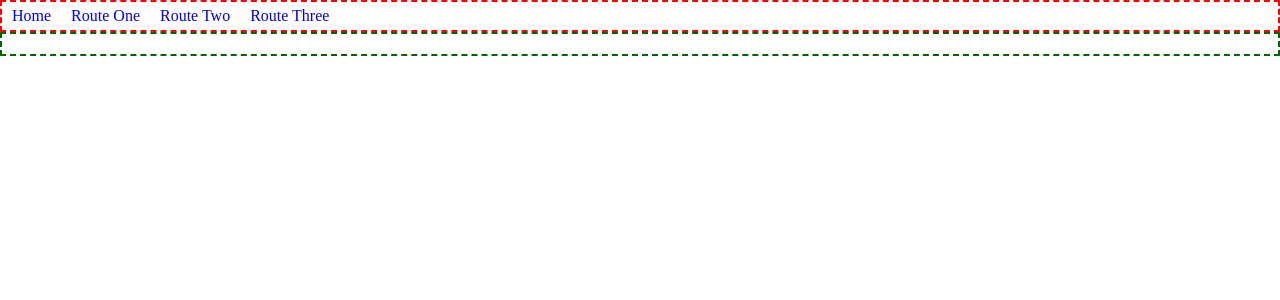
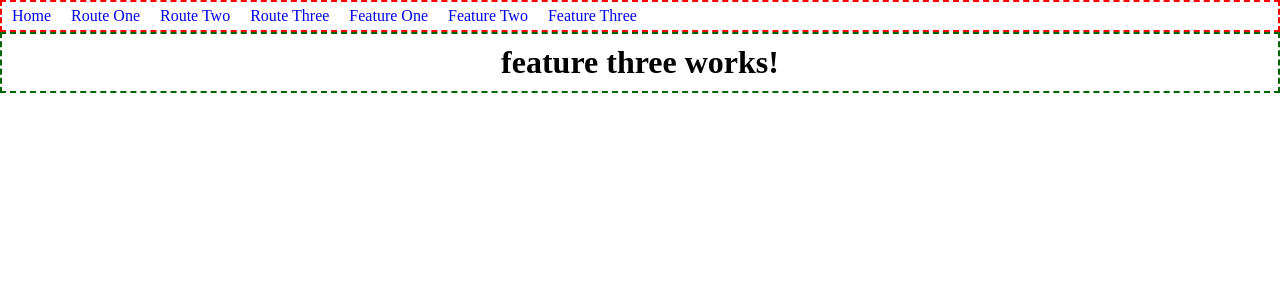
Before and after one commit to sumitarora/angular-routes-demo, an Angular app: page /feature-three in a window 1280 px wide. Before the commit this address led to /. Shown: the top 300 px of the page. Built offline with nearby package versions, Linux system fonts and the light colour scheme.

Commit message:
feat: adding lazy loaded routes

```diff
--- a/src/app/app-routing.module.ts
+++ b/src/app/app-routing.module.ts
@@ -11,6 +11,18 @@ const routes: Routes = [
   { path: 'route-one', component: RouteOneComponent },
   { path: 'route-two', component: RouteTwoComponent },
   { path: 'route-three', component: RouteThreeComponent },
+  {
+    path: 'feature-one',
+    loadChildren: () => import('./features/feature-one/feature-one.module').then(m => m.FeatureOneModule)
+  },
+  {
+    path: 'feature-two',
+    loadChildren: () => import('./features/feature-two/feature-two.module').then(m => m.FeatureTwoModule)
+  },
+  {
+    path: 'feature-three',
+    loadChildren: () => import('./features/feature-three/feature-three.module').then(m => m.FeatureThreeModule)
+  }
 ];
 
 @NgModule({
--- a/src/app/components/header/header.component.html
+++ b/src/app/components/header/header.component.html
@@ -3,4 +3,7 @@
   <a routerLink="/route-one">Route One</a>
   <a routerLink="/route-two">Route Two</a>
   <a routerLink="/route-three">Route Three</a>
+  <a routerLink="/feature-one">Feature One</a>
+  <a routerLink="/feature-two">Feature Two</a>
+  <a routerLink="/feature-three">Feature Three</a>
 </div>
--- /dev/null
+++ b/src/app/features/feature-one/feature-one.component.ts
@@ -0,0 +1,16 @@
+import { Component, OnInit } from '@angular/core';
+
+@Component({
+  selector: 'app-feature-one',
+  template: `
+    <h1>feature one works!</h1>
+  `,
+})
+export class FeatureOneComponent implements OnInit {
+
+  constructor() { }
+
+  ngOnInit(): void {
+  }
+
+}
--- /dev/null
+++ b/src/app/features/feature-three/feature-three.component.ts
@@ -0,0 +1,16 @@
+import { Component, OnInit } from '@angular/core';
+
+@Component({
+  selector: 'app-feature-three',
+  template: `
+    <h1>feature three works!</h1>
+  `,
+})
+export class FeatureThreeComponent implements OnInit {
+
+  constructor() { }
+
+  ngOnInit(): void {
+  }
+
+}
--- /dev/null
+++ b/src/app/features/feature-two/feature-two.component.ts
@@ -0,0 +1,16 @@
+import { Component, OnInit } from '@angular/core';
+
+@Component({
+  selector: 'app-feature-two',
+  template: `
+    <h1>feature two works!</h1>
+  `,
+})
+export class FeatureTwoComponent implements OnInit {
+
+  constructor() { }
+
+  ngOnInit(): void {
+  }
+
+}
```
Also changed, not shown: src/app/features/feature-one/feature-one-routing.module.ts (added, +14 -0 lines), src/app/features/feature-one/feature-one.module.ts (added, +13 -0 lines), src/app/features/feature-three/feature-three-routing.module.ts (added, +13 -0 lines), src/app/features/feature-three/feature-three.module.ts (added, +14 -0 lines), src/app/features/feature-two/feature-two-routing.module.ts (added, +13 -0 lines), src/app/features/feature-two/feature-two.module.ts (added, +14 -0 lines).
